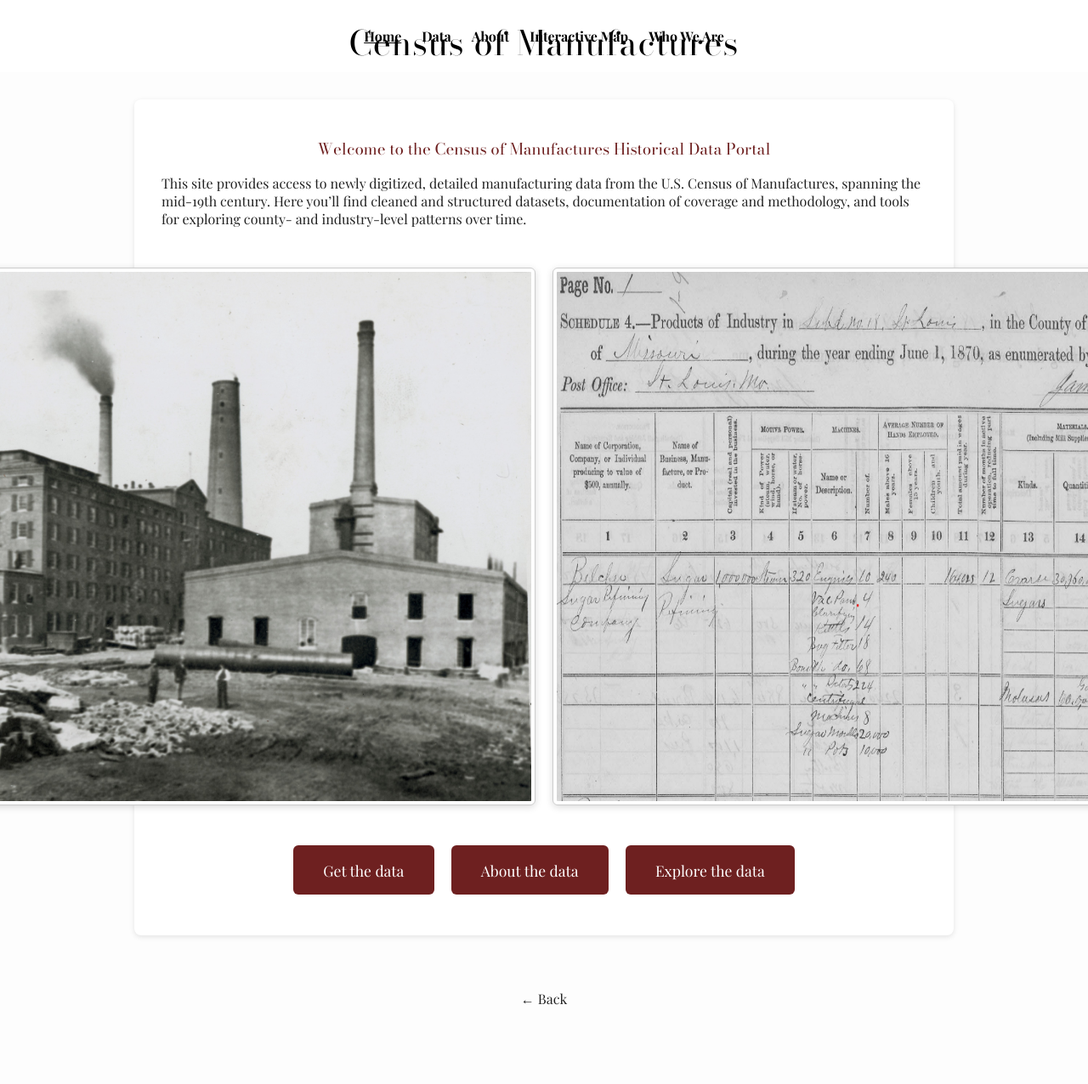
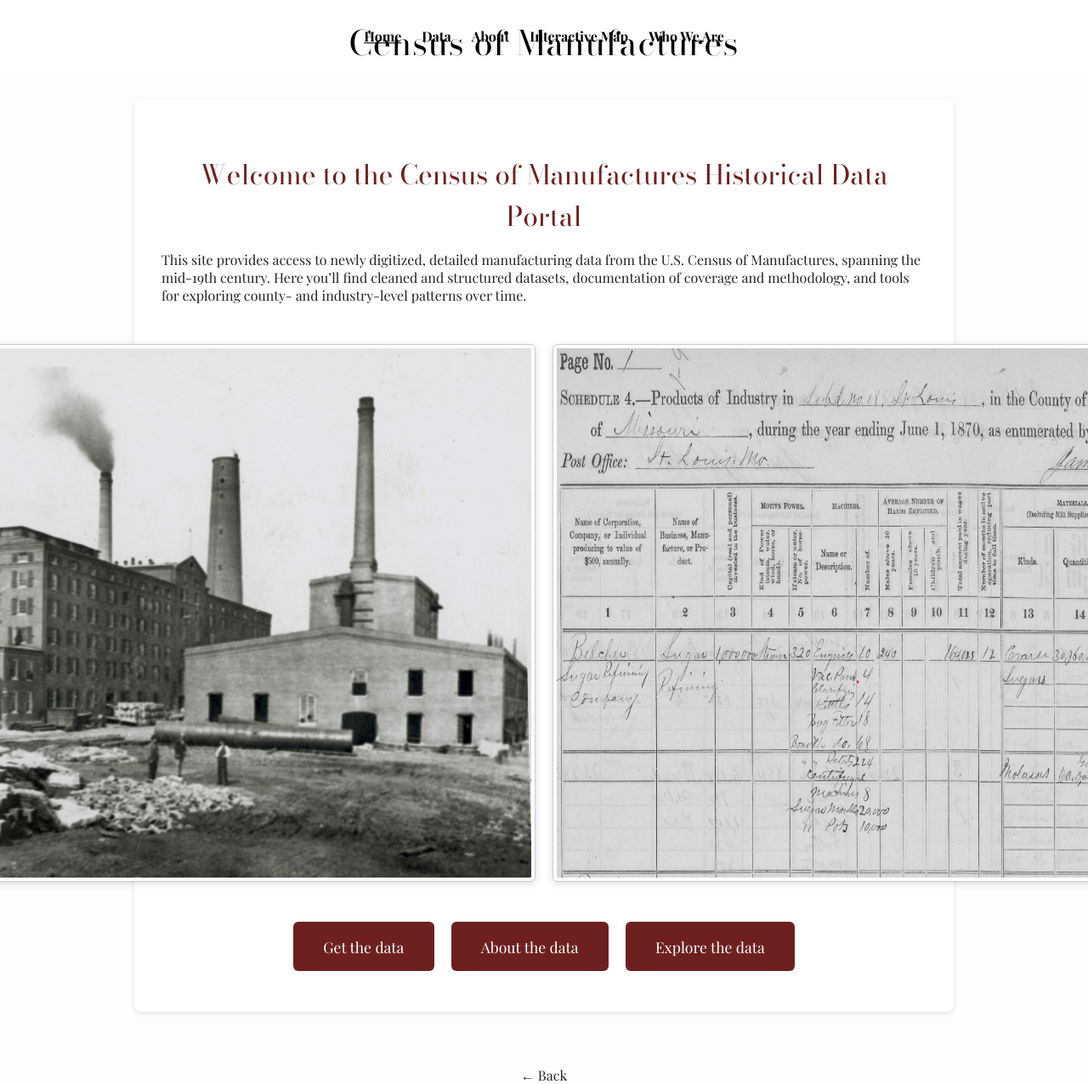
Before and after one commit to allen-otterstrom/CMF_data, a Jekyll site: the page built from index.md, in a window 1280 px wide. Shown: the whole page at 85% size. Built offline with Jekyll 4.4.1, drawn with Linux system fonts in a browser that asks for light colours; before the commit the page ends 1186 px from its top, so only the background shows below that.

```diff
--- a/index.md
+++ b/index.md
@@ -2,7 +2,7 @@
 layout: default
 title: Historical Census of Manufactures Microdata
 ---
-### Welcome to the Census of Manufactures Historical Data Portal
+# Welcome to the Census of Manufactures Historical Data Portal
 
 This site provides access to newly digitized, detailed manufacturing data from the U.S. Census of Manufactures, spanning the mid-19th century. Here you’ll find cleaned and structured datasets, documentation of coverage and methodology, and tools for exploring county- and industry-level patterns over time.
 
```
